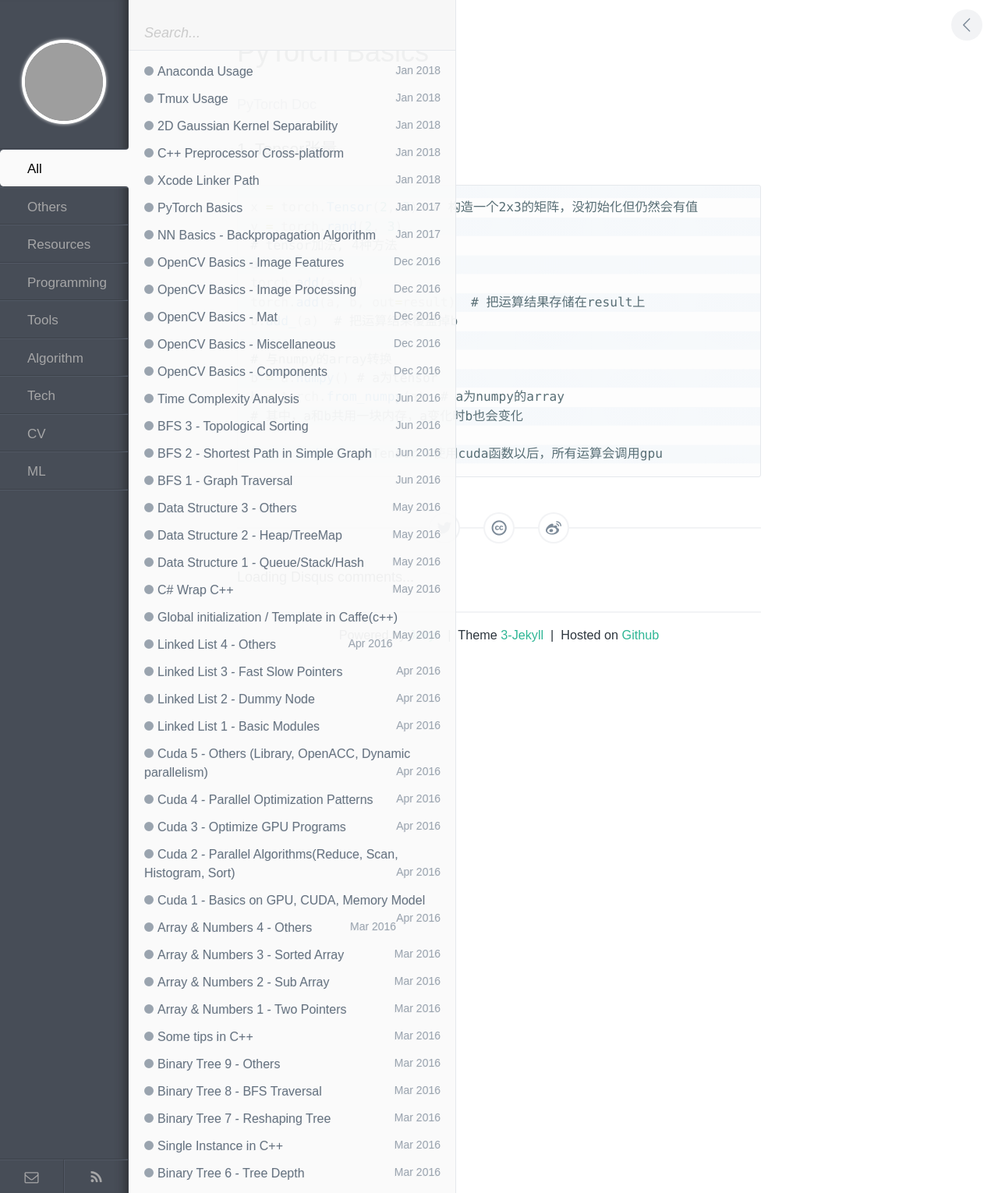
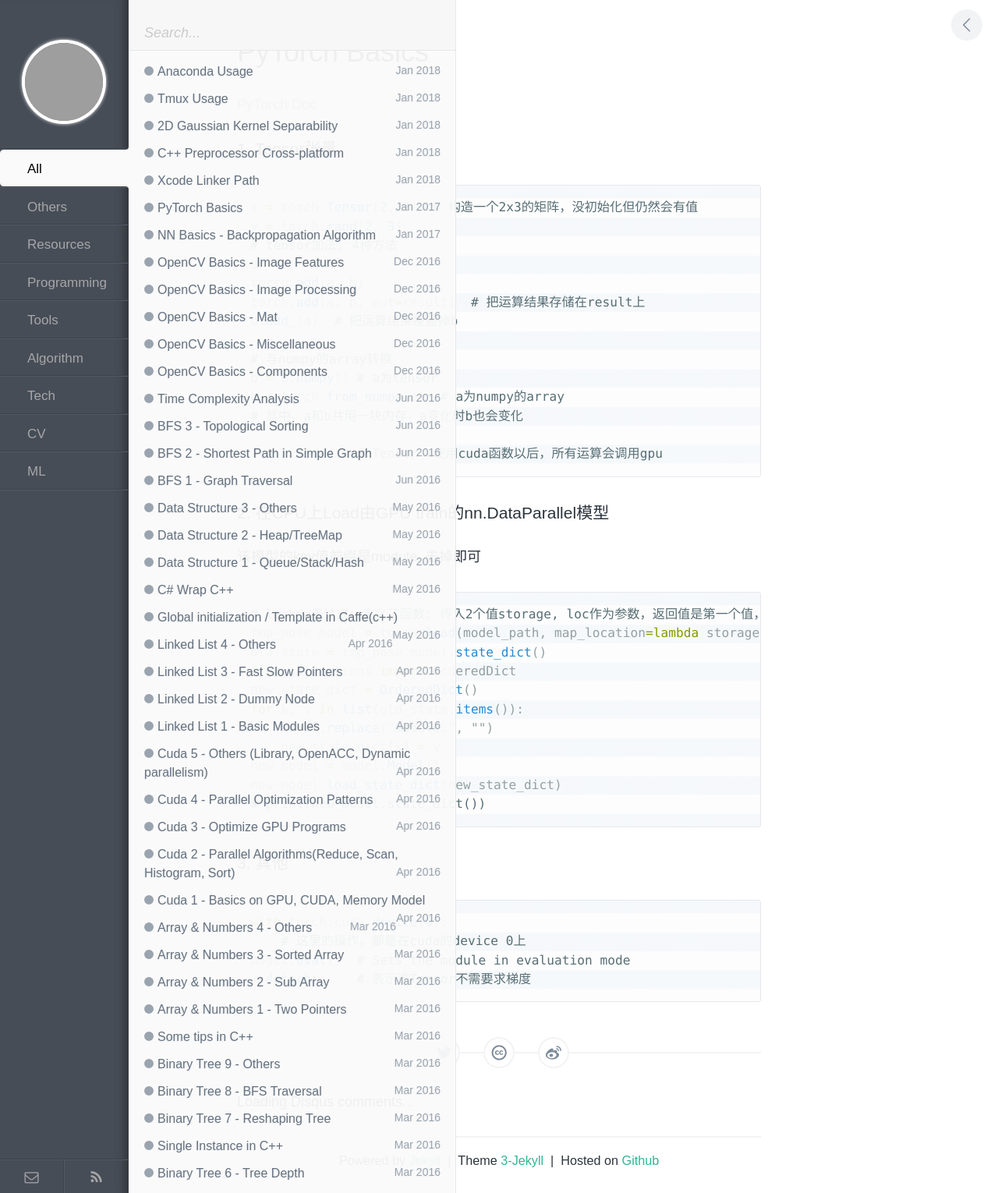
Before and after one commit to wykvictor/wykvictor.github.io, a Jekyll site: the page built from _posts/Machine-Learning/2018-01-29-PyTorch-Basics.md, in a window 1280 px wide. Shown: the whole page at 78% size. Built offline with Jekyll 4.4.1, drawn with Linux system fonts in a browser that asks for light colours; comment, search, counter and statistics services are not loaded; grey boxes are pictures that could not be loaded.

Commit message:
add pytorch basics, load model

```diff
--- a/_posts/Machine-Learning/2018-01-29-PyTorch-Basics.md
+++ b/_posts/Machine-Learning/2018-01-29-PyTorch-Basics.md
@@ -25,3 +25,27 @@ b = torch.from_numpy(a)  # a为numpy的array
 
 x = x.cuda()  # Tensor x使用cuda函数以后，所有运算会调用gpu
 {% endhighlight %}
+
+### 2. 在CPU上Load由GPU train的nn.DataParallel模型
+该模型的key值前缀是module. 去掉即可
+{% highlight Python %}
+# lambda表达式，定义了函数: 传入2个值storage, loc作为参数，返回值是第一个值，就是cpu上的原始的序列化的位置
+tmp_pose_model = torch.load(model_path, map_location=lambda storage, loc: storage)
+old_state = tmp_pose_model.state_dict()
+from collections import OrderedDict
+new_state_dict = OrderedDict()
+for k, v in list(old_state.items()):
+    k = k.replace("module.", "")
+    new_state_dict[k] = v
+new_model = model.Model()
+new_model.load_state_dict(new_state_dict)
+# print(new_model.state_dict())
+{% endhighlight %}
+
+### 3. 其他
+{% highlight Python %}
+with torch.cuda.device(0):
+	# 这里的操作，都是在cuda的device 0上
+model.eval()  # Sets the module in evaluation mode
+x.detach()    # 表示该Tensor不需要求梯度
+{% endhighlight %}
```
